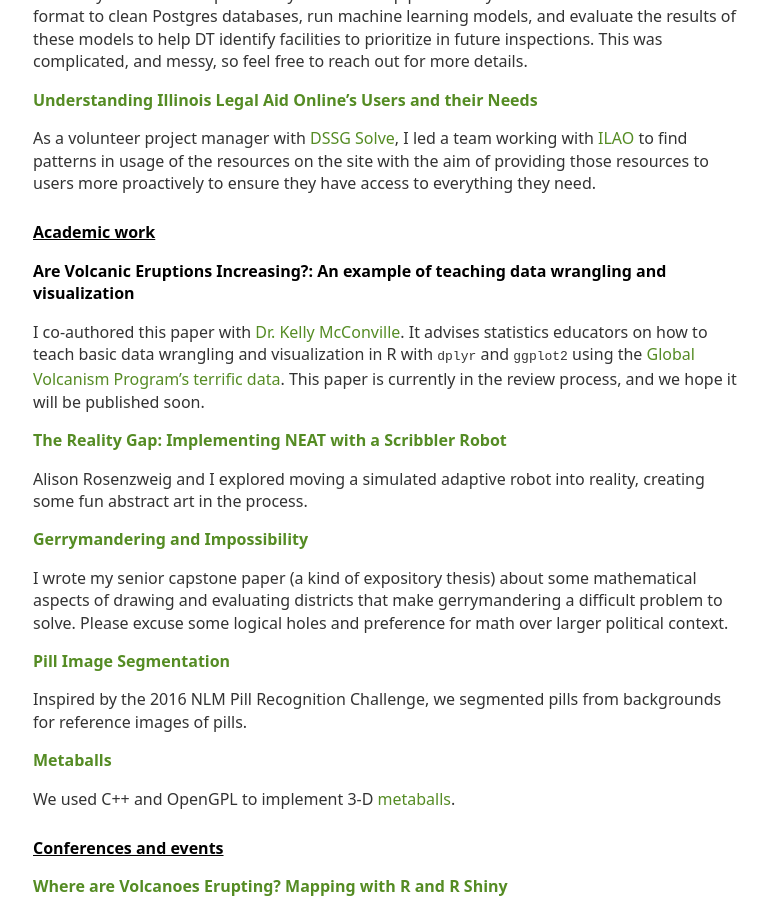
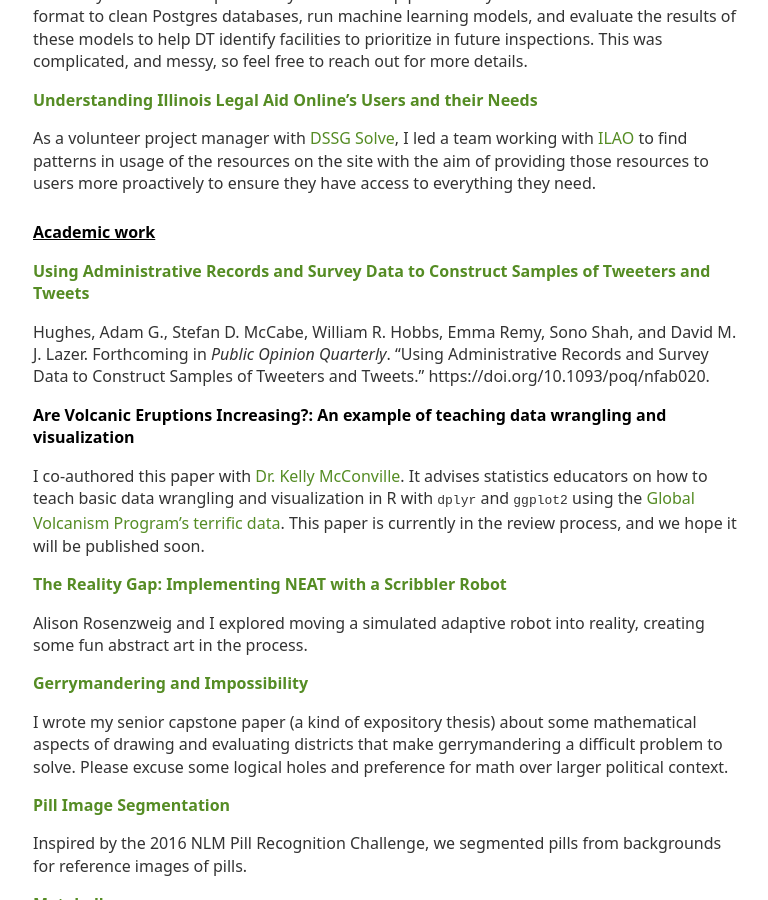
Before and after one commit to emmaremy/emmaremy.github.io, a Jekyll site: the page built from projects/index.md, in a window 1280 px wide and 900 px high, scrolled down 495 px. Shown: the whole window, without its empty margins (255-1023 px from the left). Built offline with Jekyll 4.4.1, drawn with Linux system fonts in a browser that asks for light colours.

Commit message:
add poq paper

```diff
--- a/projects/index.md
+++ b/projects/index.md
@@ -18,6 +18,10 @@
 As a volunteer project manager with [DSSG Solve](https://www.solveforgood.org/), I led a team working with [ILAO](https://www.illinoislegalaid.org/) to find patterns in usage of the resources on the site with the aim of providing those resources to users more proactively to ensure they have access to everything they need.
 
 ## Academic work
+
+### [Using Administrative Records and Survey Data to Construct Samples of Tweeters and Tweets](https://sdmccabe.github.io/files/hughes_constructing_2020.pdf)
+
+Hughes, Adam G., Stefan D. McCabe, William R. Hobbs, Emma Remy, Sono Shah, and David M. J. Lazer. Forthcoming in _Public Opinion Quarterly_. “Using Administrative Records and Survey Data to Construct Samples of Tweeters and Tweets.” https://doi.org/10.1093/poq/nfab020.
 
 ### Are Volcanic Eruptions Increasing?: An example of teaching data wrangling and visualization
 
```
